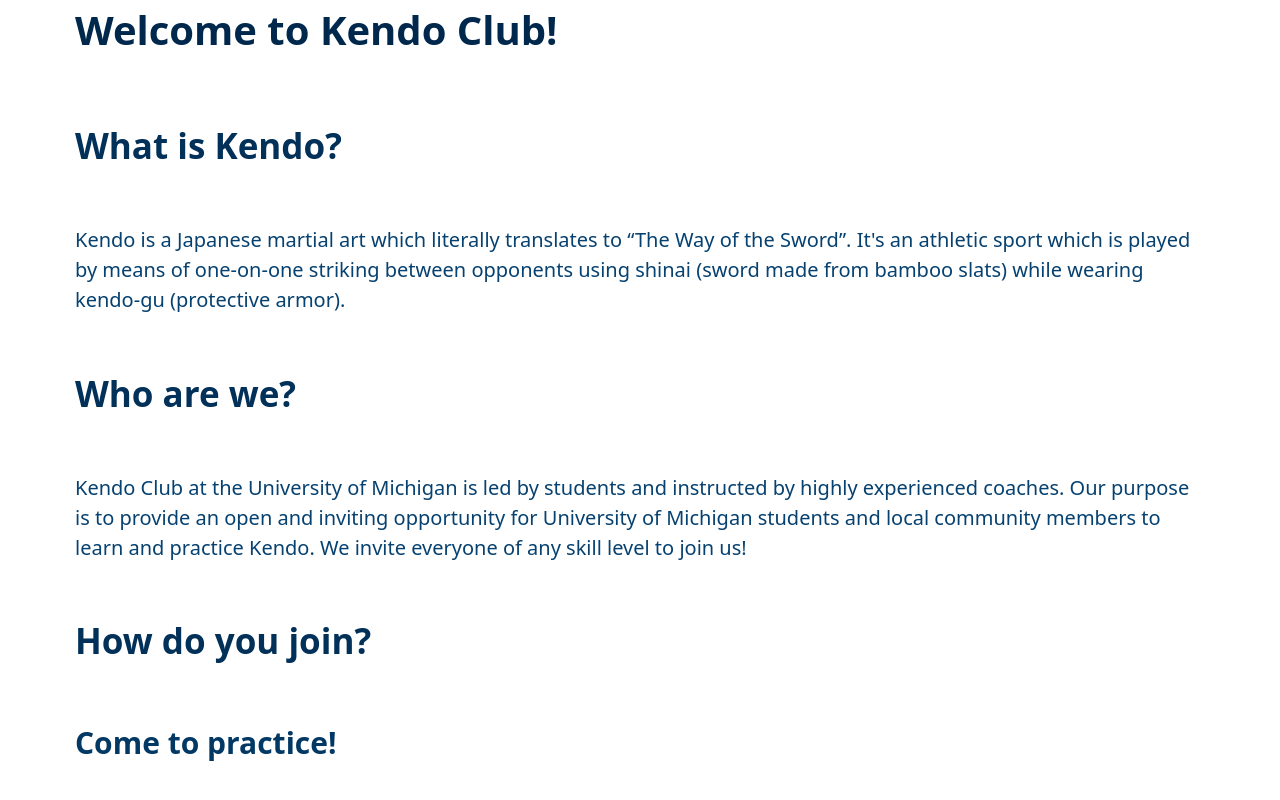
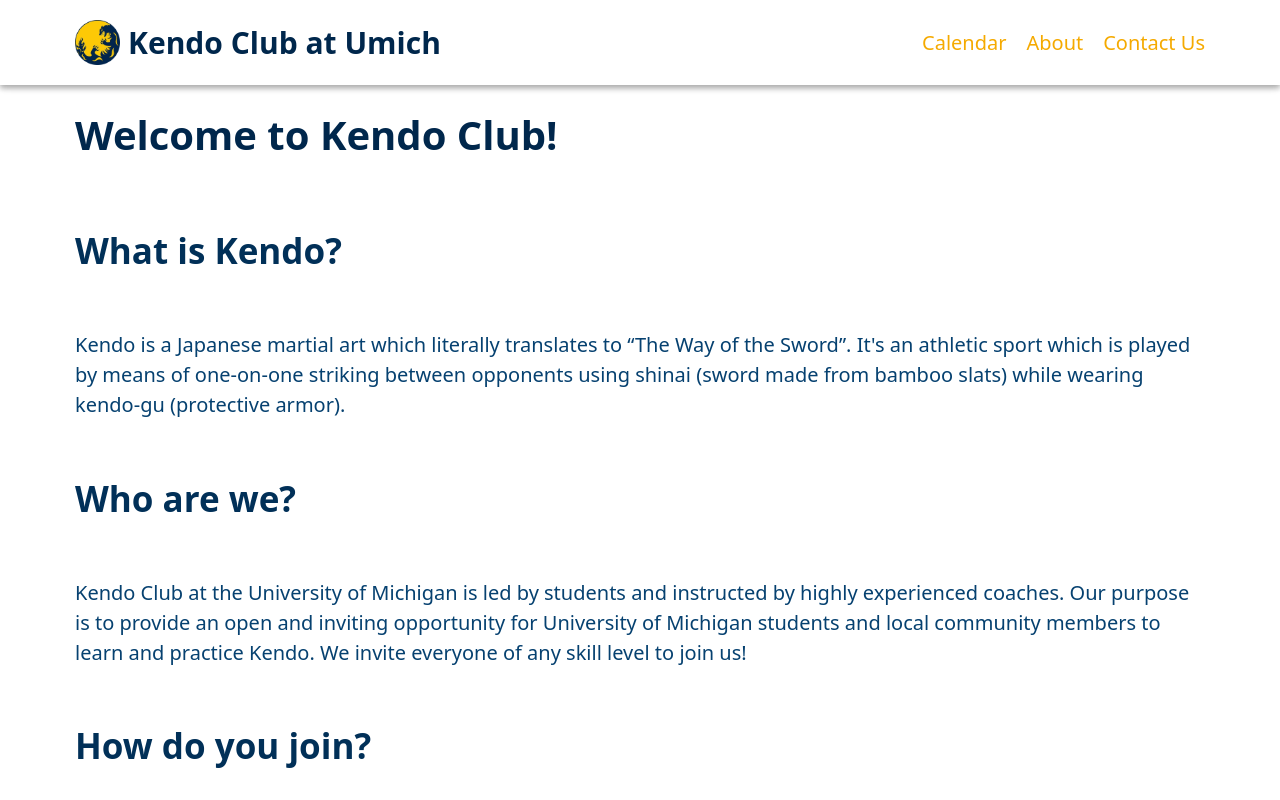
Before and after one commit to kendoclub-at-umich/website, a SvelteKit app: page / in a window 1280 px wide. Shown: the top 800 px of the page. Built offline with nearby package versions, Linux system fonts and the light colour scheme.

Commit message:
feat: :sparkles: add navbar
Co-authored-by: Nate Stringham <nstringham@users.noreply.github.com>

```diff
--- a/src/lib/styles.scss
+++ b/src/lib/styles.scss
@@ -29,7 +29,7 @@
 // @import '@picocss/pico/scss/components/accordion'; // details, summary
 // @import '@picocss/pico/scss/components/card'; // article
 // @import '@picocss/pico/scss/components/modal'; // dialog
-// @import '@picocss/pico/scss/components/nav'; // nav
+@import '@picocss/pico/scss/components/nav'; // nav
 // @import '@picocss/pico/scss/components/progress'; // progress
 // @import '@picocss/pico/scss/components/dropdown'; // dropdown
 
--- a/src/routes/+layout.svelte
+++ b/src/routes/+layout.svelte
@@ -1,12 +1,59 @@
 <script>
 	import '$lib/styles.scss';
 	import { page } from '$app/stores';
+	import logo from './logo.webp';
 </script>
 
 <svelte:head>
 	<link rel="canonical" href="https://websites.umich.edu/~kendoclub{$page.url.pathname}" />
 </svelte:head>
 
+<header>
+	<div class="container">
+		<nav>
+			<ul>
+				<li>
+					<a href="/" class="brand contrast"><img src={logo} alt="" />Kendo Club at Umich</a>
+				</li>
+			</ul>
+			<ul>
+				<li><a href="/calendar">Calendar</a></li>
+				<li><a href="/about">About</a></li>
+				<li><a href="/contact">Contact Us</a></li>
+			</ul>
+		</nav>
+	</div>
+</header>
+
 <main class="container">
 	<slot />
 </main>
+
+<style>
+	header {
+		position: fixed;
+		top: 0;
+		left: 0;
+		right: 0;
+		background-color: light-dark(#ffffff, #001c39);
+		box-shadow: 0 3px 6px rgba(0, 0, 0, 0.16), 0 3px 6px rgba(0, 0, 0, 0.23);
+	}
+
+	.brand {
+		display: grid;
+		grid-template-columns: auto auto;
+		align-items: center;
+		gap: 8px;
+		font-size: 1.5em;
+		font-weight: 700;
+
+		& > img {
+			height: 1lh;
+		}
+	}
+
+	main {
+		margin-top: calc(var(--font-size) * 2.25 + var(--nav-element-spacing-vertical) * 2);
+		padding-top: var(--font-size);
+	}
+</style>
```
Also changed, not shown: src/routes/logo.webp (added).
